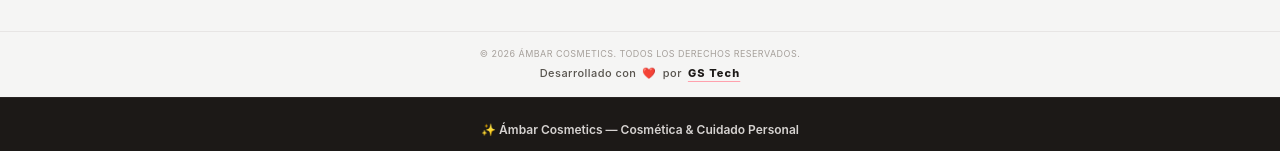
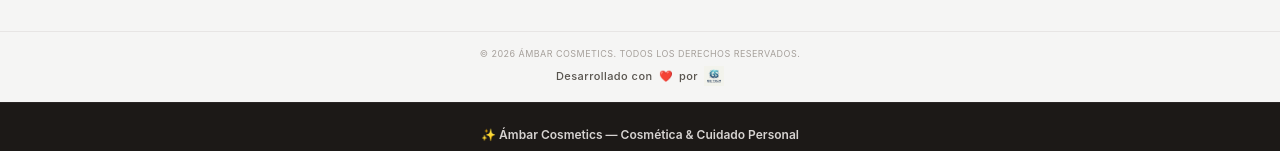
Before and after one commit to cosmeticsbeautyambar/ambarcosmetics, a React (Vite) app in the folder frontend/: page / in a window 1280 px wide. Shown: the part 1360-1511 px from the top of the page. Built offline with nearby package versions, Linux system fonts and the light colour scheme; no server answers.

Commit message:
Actualizacion automatica

```diff
--- a/frontend/src/pages/Home.jsx
+++ b/frontend/src/pages/Home.jsx
@@ -16,6 +16,7 @@ import promoVideo from '../assets/banner-promo.mp4';
 import imgFacial from '../assets/facial.png';
 import imgCorporal from '../assets/corporal.png';
 import imgCapilar from '../assets/capilar.png';
+import devLogo from '../assets/GSTECH.png'; // 👈 Logo del desarrollador
 
 const getCleanApiUrl = () => {
   let url = import.meta.env.VITE_API_URL || 'https://ambarcosmetics-api.onrender.com/api';
@@ -573,9 +574,14 @@ export default function Home() {
               href="https://www.instagram.com/gs.tech.argentina/"
               target="_blank"
               rel="noopener noreferrer"
-              className="text-stone-900 font-extrabold tracking-widest hover:text-rose-600 transition-colors duration-200 cursor-pointer underline underline-offset-4 decoration-rose-300"
+              className="inline-flex items-center opacity-85 hover:opacity-100 hover:scale-105 transition-all duration-200 cursor-pointer"
+              title="GS Tech Instagram"
             >
-              GS Tech
+              <img
+                src={devLogo}
+                alt="GS Tech"
+                className="h-4 sm:h-5 w-auto object-contain max-w-[80px]"
+              />
             </a>
           </div>
 
```
Also changed, not shown: frontend/src/assets/GSTECH.png (added), 1 other file (tests, documents, lock files or other folders).
